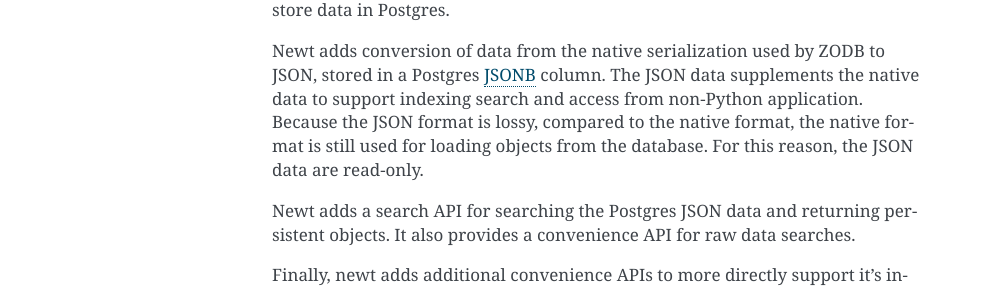
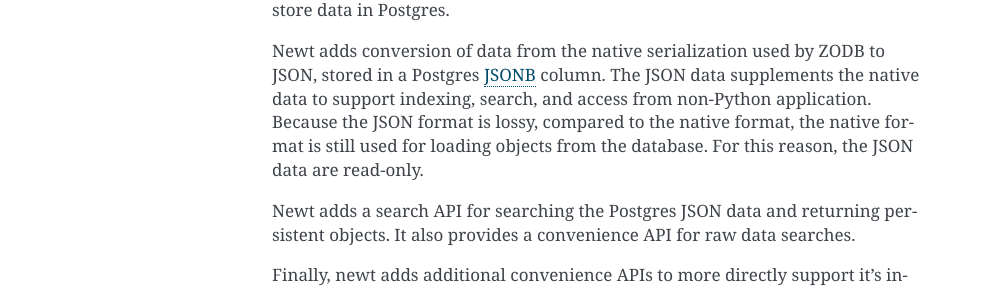
Before and after one commit to newtdb/db, a Sphinx documentation site: the page built from doc/how-it-works.rst, in a window 1280 px wide. Shown: the part 217-505 px from the top of the page, without its empty margins (148-1140 px from the left). Built offline with Sphinx 7.4.7, drawn with Linux system fonts in a browser that asks for light colours.

Commit message:
punctuation

```diff
--- a/doc/how-it-works.rst
+++ b/doc/how-it-works.rst
@@ -15,8 +15,8 @@ Postgres.
 Newt adds conversion of data from the native serialization used by
 ZODB to JSON, stored in a Postgres `JSONB
 <https://www.postgresql.org/docs/current/static/datatype-json.html>`_
-column.  The JSON data supplements the native data to support indexing
-search and access from non-Python application.  Because the JSON
+column.  The JSON data supplements the native data to support indexing,
+search, and access from non-Python application.  Because the JSON
 format is lossy, compared to the native format, the native format is
 still used for loading objects from the database. For this reason, the
 JSON data are read-only.
```
